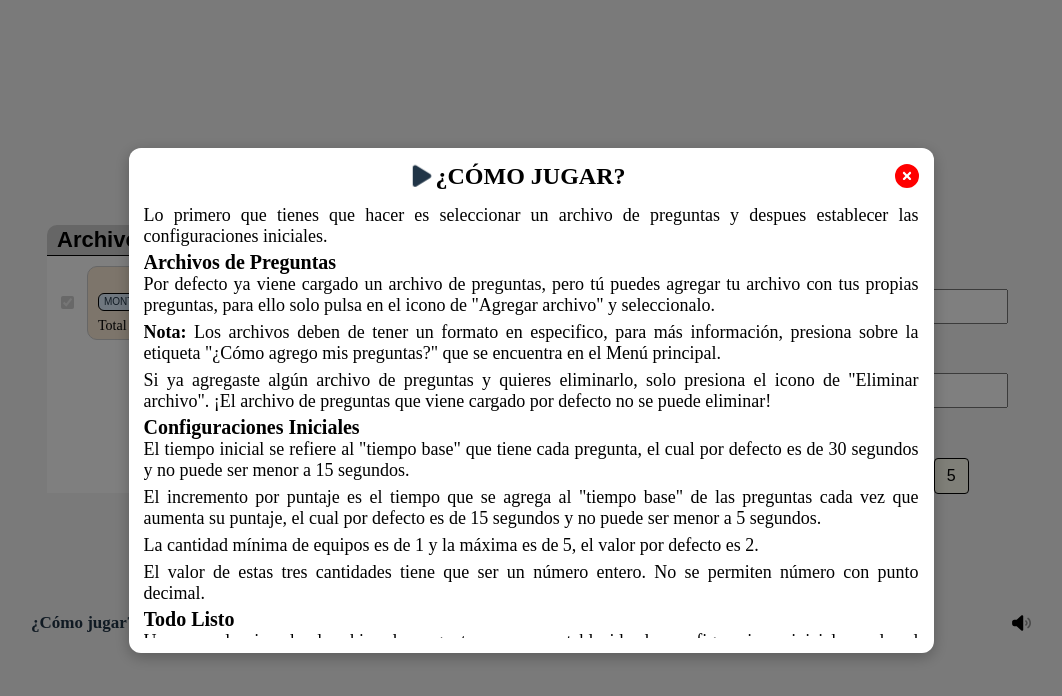
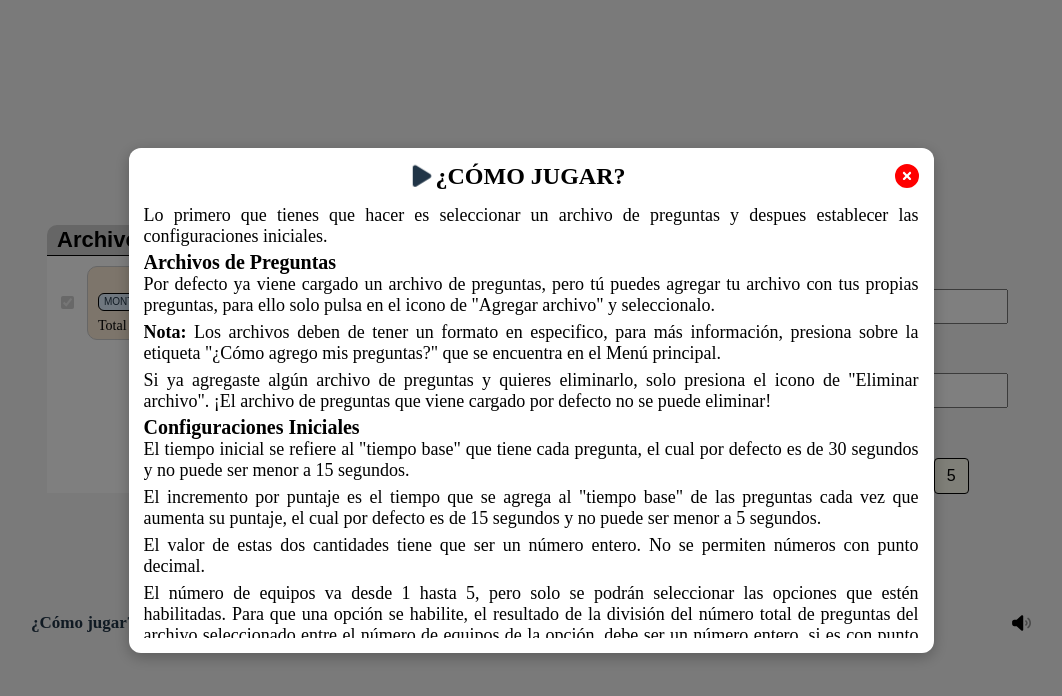
Before and after one commit to Abnerpino/ejercicio_biblico, a React (Vite) app: page / in a window 1280 px wide. Both pictures are taken after a click on the element "¿Cómo jugar?". Shown: the top 696 px of the page, without its empty margins (109-1171 px from the left). Built offline with nearby package versions, Linux system fonts and the light colour scheme.

Commit message:
Se actualizó la descripción del número de equipos para que concuerde con los cambios realizados.

```diff
--- a/src/modals/multiple/Multiple.jsx
+++ b/src/modals/multiple/Multiple.jsx
@@ -90,8 +90,8 @@ const Multiple = ({ modal, onCerrar }) => {
                 <p className='text-subtitulo'>Configuraciones Iniciales</p>
                 <p className='text-message'>El tiempo inicial se refiere al "tiempo base" que tiene cada pregunta, el cual por defecto es de 30 segundos y no puede ser menor a 15 segundos.</p>
                 <p className='text-message'>El incremento por puntaje es el tiempo que se agrega al "tiempo base" de las preguntas cada vez que aumenta su puntaje, el cual por defecto es de 15 segundos y no puede ser menor a 5 segundos.</p>
-                <p className='text-message'>La cantidad mínima de equipos es de 1 y la máxima es de 5, el valor por defecto es 2.</p>
-                <p className='text-message'>El valor de estas tres cantidades tiene que ser un número entero. No se permiten número con punto decimal.</p>
+                <p className='text-message'>El valor de estas dos cantidades tiene que ser un número entero. No se permiten números con punto decimal.</p>
+                <p className='text-message'>El número de equipos va desde 1 hasta 5, pero solo se podrán seleccionar las opciones que estén habilitadas. Para que una opción se habilite, el resultado de la división del número total de preguntas del archivo seleccionado entre el número de equipos de la opción, debe ser un número entero, si es con punto decimal, se inhabilita, esto para garantizar que todos los equipos contesten la misma cantidad de preguntas. El número de equipos por defecto es 1.</p>
                 <br></br>
                 <p className='text-subtitulo'>Todo Listo</p>
                 <p className='text-message'>Una vez seleccionado el archivo de preguntas a usar y establecidas las configuraciones iniciales, pulsa el botón "Comenzar".</p>
```
